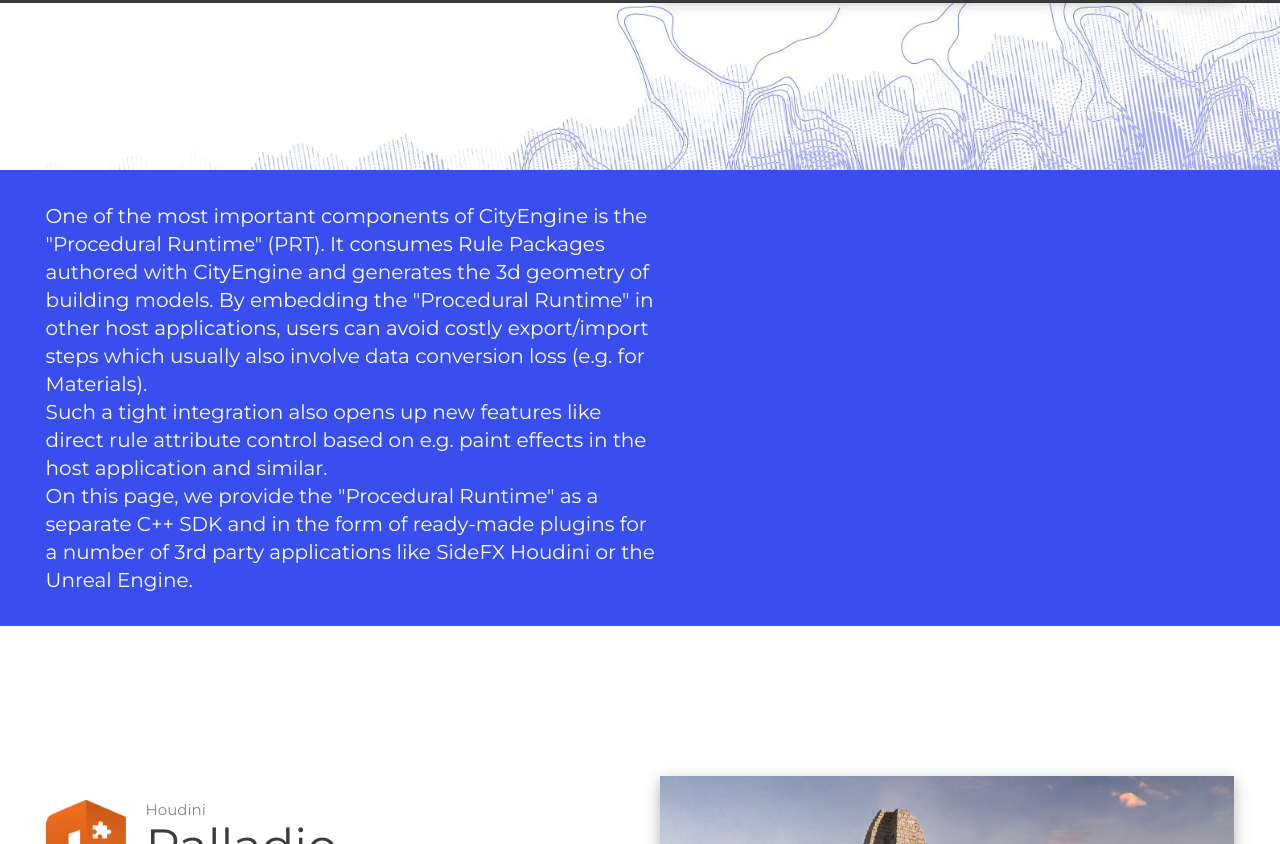
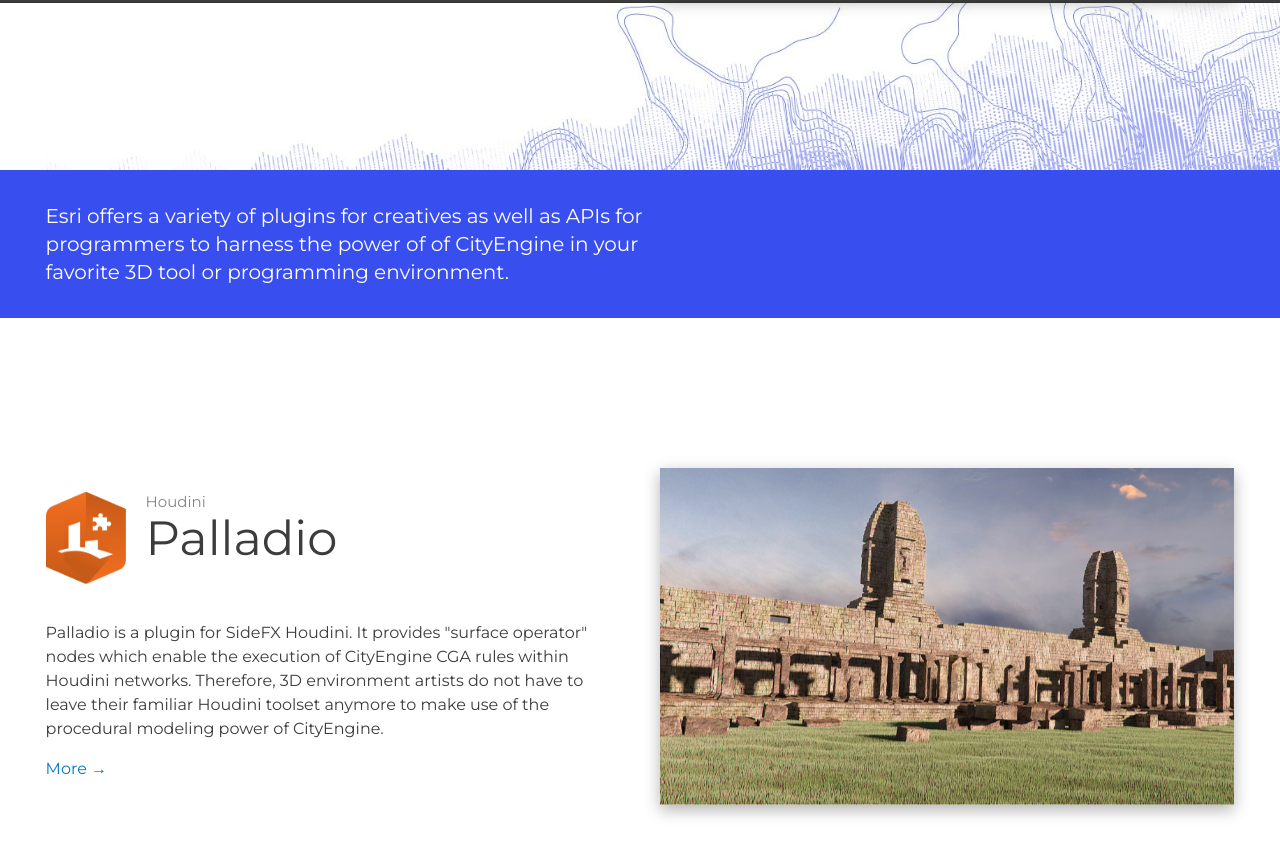
Before and after one commit to Esri/cityengine, a Jekyll site: the page built from index.markdown, in a window 1280 px wide and 900 px high, scrolled down 586 px, cut to the strip 56-900 px from the top of the window. Built offline with Jekyll 4.4.1, drawn with Linux system fonts in a browser that asks for light colours.

Commit message:
homepage text shortened

```diff
--- a/index.markdown
+++ b/index.markdown
@@ -10,20 +10,5 @@
   - type: video
     name: rOH_oZ1doLU
 
-description: One of the most important components of CityEngine is the "Procedural Runtime" (PRT). It consumes Rule Packages authored with CityEngine and generates the 3d geometry of building models. By embedding the "Procedural Runtime" in other host applications, users can avoid costly export/import steps which usually also involve data conversion loss (e.g. for Materials).</br>Such a tight integration also opens up new features like direct rule attribute control based on e.g. paint effects in the host application and similar.</br>On this page, we provide the "Procedural Runtime" as a separate C++ SDK and in the form of ready-made plugins for a number of 3rd party applications like SideFX Houdini or the Unreal Engine.
-
-legal-title: Legal
-legal-text: Lorem Ipsum has been the industry's standard dummy text ever since the 1500s, when an unknown printer took a galley of type and scrambled it to make a type specimen book. It has survived not only five centuries, but also the leap into electronic typesetting, remaining essentially unchanged. It was popularised in the 1960s with the release of Letraset sheets containing Lorem Ipsum passages, and more recently with desktop publishing software like Aldus PageMaker including versions of Lorem Ipsum.
-
-related-topic-1-title: Related Topic 1
-related-topic-1-text: when an unknown printer took a galley of type and scrambled it to make a type specimen book. It has survived not only five centuries, but also the leap into electronic typesetting, remaining essentially unchanged. It was popularised in the 1960s with the release of Letraset sheets containing Lorem Ipsum passages, and more recently
-related-topic-1-link: asdf1
-
-related-topic-2-title: Related Topic 2
-related-topic-2-text: when an unknown printer took a galley of type and scrambled it to make a type specimen book. It has survived not only five centuries, but also the leap into electronic typesetting, remaining essentially unchanged. It was popularised in the 1960s with the release of Letraset sheets containing Lorem Ipsum passages, and more recently
-related-topic-2-link: asdf2
-
-related-topic-3-title: Related Topic 3
-related-topic-3-text: when an unknown printer took a galley of type and scrambled it to make a type specimen book. It has survived not only five centuries, but also the leap into electronic typesetting, remaining essentially unchanged. It was popularised in the 1960s with the release of Letraset sheets containing Lorem Ipsum passages, and more recently
-related-topic-3-link: asdf3
+description: Esri offers a variety of plugins for creatives as well as APIs for programmers to harness the power of of CityEngine in your favorite 3D tool or programming environment.
 ---
```
